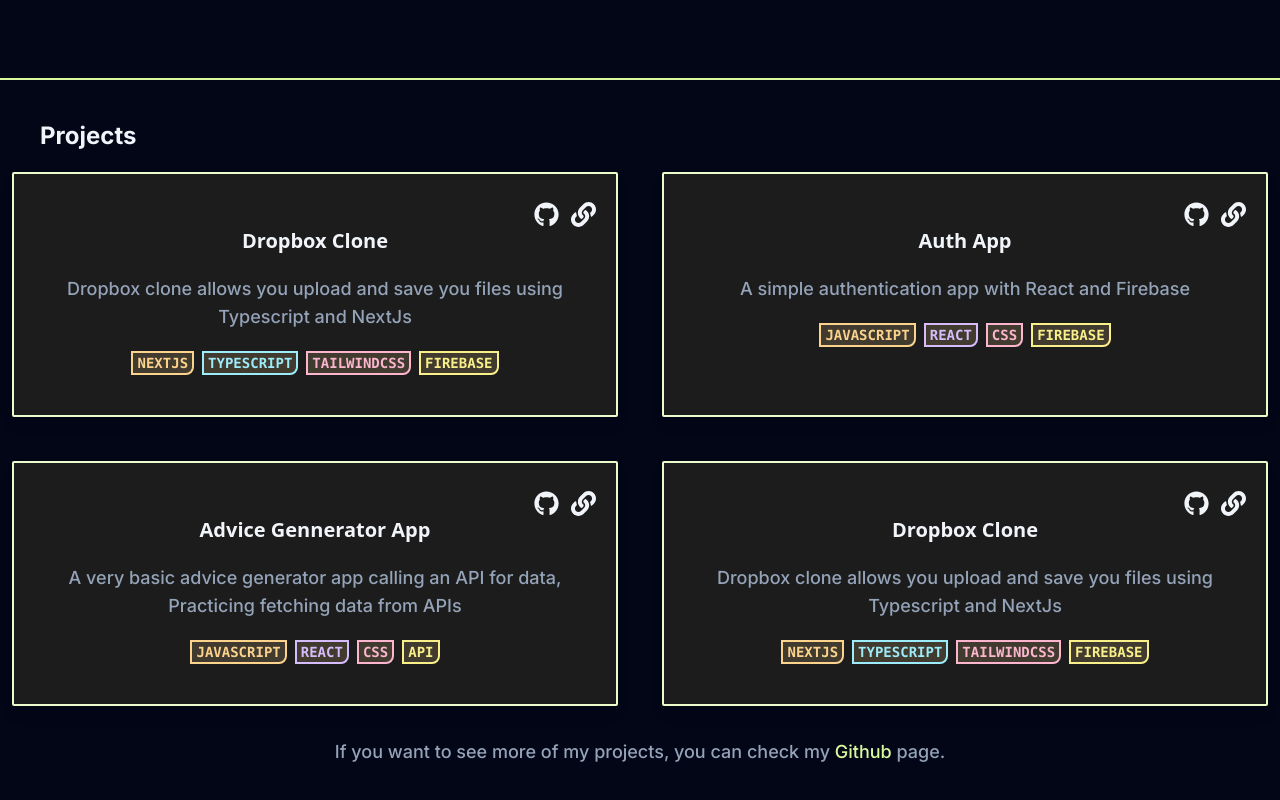
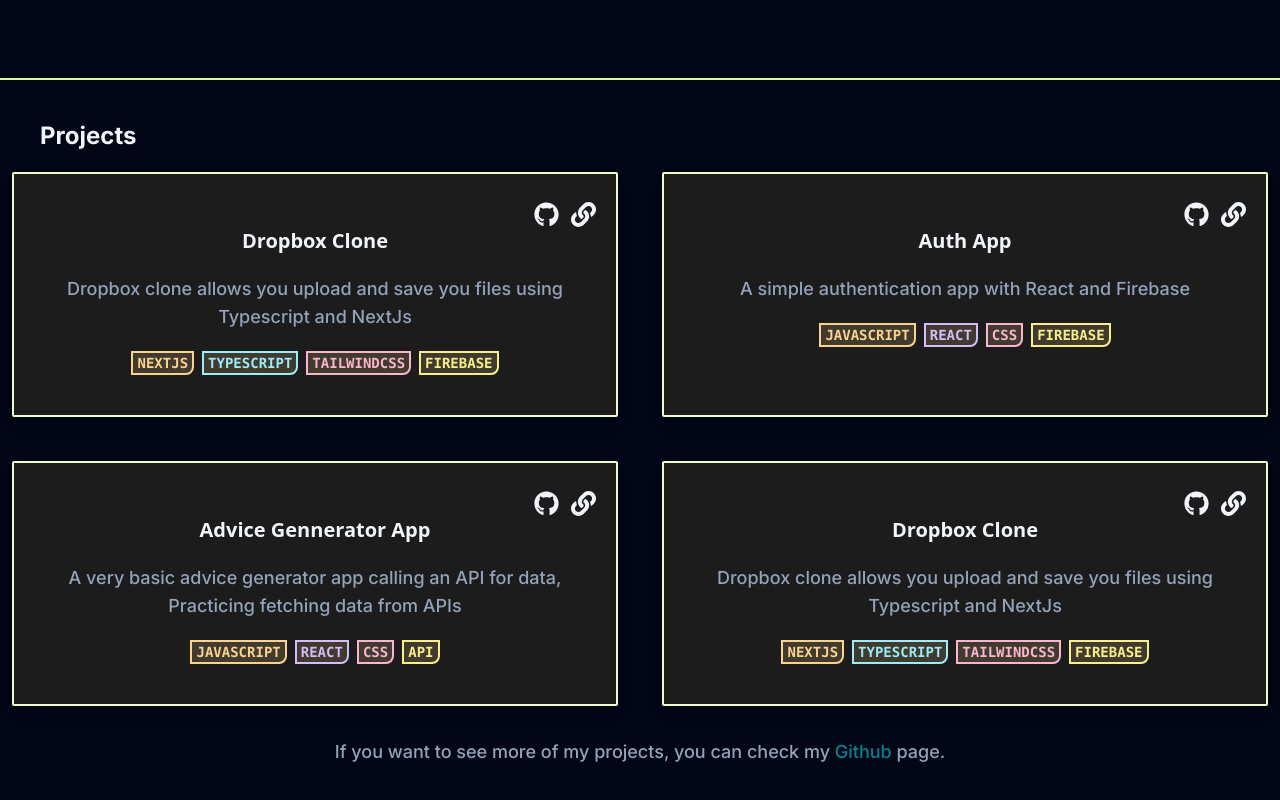
Before and after one commit to toshi-Devs/my-portfolio, a Next.js app: page / in a window 1280 px wide. Shown: the part 1522-2322 px from the top of the page. Built offline with nearby package versions, Linux system fonts and the light colour scheme.

Commit message:
Projects part done

```diff
--- a/components/Projects.tsx
+++ b/components/Projects.tsx
@@ -97,7 +97,7 @@ function Projects() {
                     </div>
 
                     <p className='text-lg text-slate-400 font-medium text-center py-3 m-2'>If you want to see more of my projects, you can check my
-                    <a href='https://github.com/toshi-Devs' target='_blank' className='text-lime-200 hover:text-lime-400 transition-all duration-300'> Github</a> page.</p>
+                    <a href='https://github.com/toshi-Devs' target='_blank' className='text-[#00838D] hover:text-lime-400 transition-all duration-300'> Github</a> page.</p>
 
 
 
```
